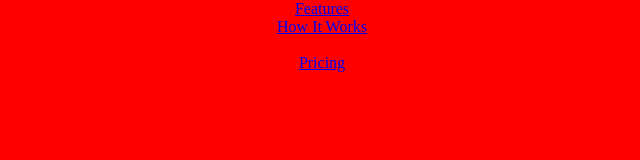
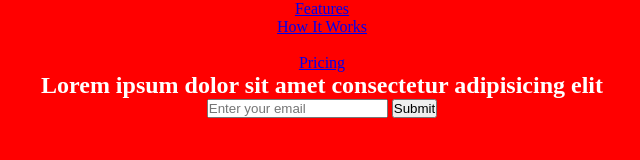
Before and after one commit to joeybrown-ctrl/fcc-product-landing-page, a plain HTML site: page index.html in a window 1280 px wide. Shown: the whole page, without its empty margins (318-958 px from the left). Drawn offline with Linux system fonts and the light colour scheme.

Commit message:
add form with inputs

```diff
--- a/index.html
+++ b/index.html
@@ -23,6 +23,14 @@
                 </ul>
             </nav>
         </header>
+
+        <section id="hero">
+            <h2>Lorem ipsum dolor sit amet consectetur adipisicing elit</h2>
+            <form id="form">
+                <input name="email" id="email" type="email" placeholder="Enter your email" required>
+                <input id="submit" type="submit" value="Submit" class="btn">
+            </form>
+        </section>
     </div>
 
     <script src="https://cdn.freecodecamp.org/testable-projects-fcc/v1/bundle.js"></script>
```
